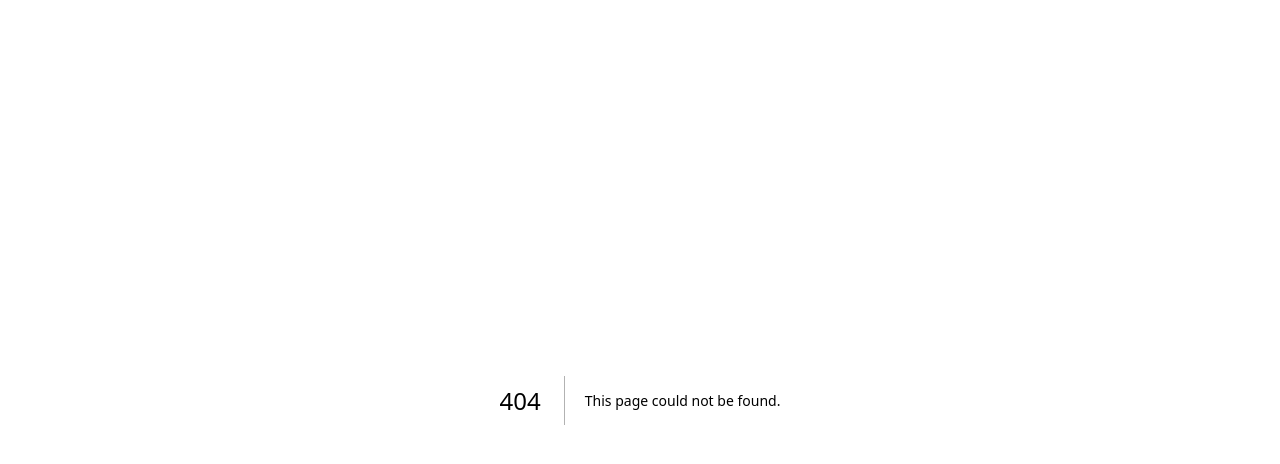
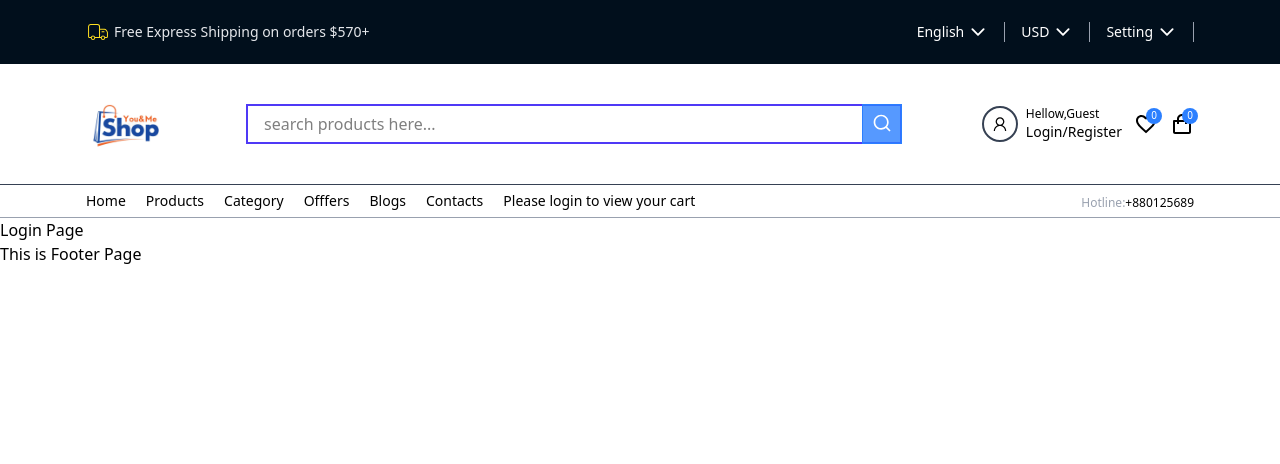
Before and after one commit to Shajadulhaqueemon111/shopping-app-client, a Next.js app: page /singin in a window 1280 px wide. Before the commit this address had no page. Shown: the top 464 px of the page. Built offline with nearby package versions, Linux system fonts and the light colour scheme.

Commit message:
update content

```diff
--- a/package.json
+++ b/package.json
@@ -9,6 +9,7 @@
     "lint": "next lint"
   },
   "dependencies": {
+    "@headlessui/react": "^2.2.0",
     "next": "15.2.1",
     "postcss": "^8.5.3",
     "react": "^19.0.0",
--- a/src/app/layout.tsx
+++ b/src/app/layout.tsx
@@ -1,16 +1,8 @@
 import type { Metadata } from "next";
-import { Geist, Geist_Mono } from "next/font/google";
+
 import "./globals.css";
-
-const geistSans = Geist({
-  variable: "--font-geist-sans",
-  subsets: ["latin"],
-});
-
-const geistMono = Geist_Mono({
-  variable: "--font-geist-mono",
-  subsets: ["latin"],
-});
+import Header from "@/components/header/Header";
+import Footer from "@/components/footer/Footer";
 
 export const metadata: Metadata = {
   title: "Shopping-ecommerce-App",
@@ -24,10 +16,10 @@ export default function RootLayout({
 }>) {
   return (
     <html lang="en">
-      <body
-        className={`${geistSans.variable} ${geistMono.variable} antialiased`}
-      >
+      <body className={` antialiased`}>
+        <Header></Header>
         {children}
+        <Footer></Footer>
       </body>
     </html>
   );
--- a/src/app/page.tsx
+++ b/src/app/page.tsx
@@ -1,10 +1,8 @@
-import Header from "@/components/header/Header";
-
 export default function Home() {
   return (
     <main>
       <div>
-        <Header></Header>
+        <h1>Home Page</h1>
       </div>
     </main>
   );
--- /dev/null
+++ b/src/app/singin/page.tsx
@@ -0,0 +1,11 @@
+import React from "react";
+
+const singInPage = () => {
+  return (
+    <div>
+      <h1>Login Page</h1>
+    </div>
+  );
+};
+
+export default singInPage;
--- /dev/null
+++ b/src/components/SocialLinks/SocialLinks.tsx
@@ -0,0 +1,27 @@
+import Link from "next/link";
+import React from "react";
+import { FaEnvelope, FaFacebook, FaGithub, FaLinkedin } from "react-icons/fa6";
+const linksData = [
+  { icon: <FaGithub></FaGithub>, href: "" },
+  { icon: <FaFacebook />, href: "" },
+  { icon: <FaLinkedin />, href: "" },
+  { icon: <FaEnvelope />, href: "" },
+];
+const SocialLinks = () => {
+  return (
+    <div className="flex items-center justify-around py-2 text-white/50 gap-x-2 ">
+      {linksData?.map((item, index) => (
+        <Link
+          key={index}
+          href={item?.href}
+          target="blank"
+          className="text-white text-2xl border border-white/20 inline-flex p-2 rounded-full  hover:text-sky-500 hover:border-sky-500 duration-200 cursor-pointer"
+        >
+          {item?.icon}
+        </Link>
+      ))}
+    </div>
+  );
+};
+
+export default SocialLinks;
--- /dev/null
+++ b/src/components/footer/Footer.tsx
@@ -0,0 +1,11 @@
+import React from "react";
+
+const Footer = () => {
+  return (
+    <div>
+      <h1>This is Footer Page</h1>
+    </div>
+  );
+};
+
+export default Footer;
--- a/src/components/header/BottomHeader.tsx
+++ b/src/components/header/BottomHeader.tsx
@@ -1,9 +1,32 @@
 import React from "react";
+import Container from "../Container";
+import { navigation } from "@/constants";
+import Link from "next/link";
 
 const BottomHeader = () => {
   return (
-    <div>
-      <h1>Bottom Header</h1>
+    <div className="border-b border-b-gray-400 ">
+      <Container className="flex items-center justify-between py-1">
+        <div className="text-xs md:text-sm font-medium flex items-center gap-2 md:gap-5">
+          {navigation?.map((item) => (
+            <Link
+              key={item?.title}
+              href={item?.href}
+              className="hover:text-blue-500 duration-200"
+            >
+              {item?.title}
+            </Link>
+          ))}
+          <Link href={"/singin"} className="hover:text-blue-500 duration-200">
+            Please login to view your cart
+          </Link>
+        </div>
+        <div>
+          <p className="hidden md:inline-flex text-xs text-gray-400 font-medium">
+            Hotline: <span className="text-black">+880125689</span>
+          </p>
+        </div>
+      </Container>
     </div>
   );
 };
--- /dev/null
+++ b/src/components/header/HeadersIcon.tsx
@@ -0,0 +1,25 @@
+import Link from "next/link";
+import React from "react";
+import { BiShoppingBag } from "react-icons/bi";
+import { MdFavoriteBorder } from "react-icons/md";
+
+const HeadersIcon = () => {
+  return (
+    <div className="flex md:inline-flex items-center justify-center gap-3">
+      <Link href="/favriout" className="text-2xl relative">
+        <MdFavoriteBorder />
+        <span className="absolute -top-1 -right-1 text-[10px] font-medium w-4 h-4 bg-blue-500 text-white rounded-full flex items-center justify-center">
+          0
+        </span>
+      </Link>
+      <Link href="/addtocard" className="text-2xl relative">
+        <BiShoppingBag className="" />
+        <span className="absolute -top-1 -right-1 text-[10px] font-medium w-4 h-4 bg-blue-500 text-white rounded-full flex items-center justify-center">
+          0
+        </span>
+      </Link>
+    </div>
+  );
+};
+
+export default HeadersIcon;
--- a/src/components/header/MiddleHeader.tsx
+++ b/src/components/header/MiddleHeader.tsx
@@ -3,14 +3,32 @@ import Container from "../Container";
 import Image from "next/image";
 import { logo } from "@/assets";
 import SearchInput from "./SearchInput";
+import Link from "next/link";
+import { LiaUser } from "react-icons/lia";
+import HeadersIcon from "./HeadersIcon";
+import MobileNavigation from "./MobileNavigation";
 
 const MIddleHeader = () => {
   return (
     <div className="border-b-[1px] border-b-gray-700">
       <Container className="flex py-5 items-center gap-3 md:gap-6 lg:gap-20 justify-between">
-        <Image height={80} width={80} src={logo} alt="logo" />
+        <Link href="/">
+          <Image height={80} width={80} src={logo} alt="logo" />
+        </Link>
         <SearchInput></SearchInput>
-        <div>Navigation Menue</div>
+        <div className="hidden md:inline-flex items-center gap-3">
+          <Link href="/singin" className="flex items-center gap-2 text-sm">
+            <div className="border-2 border-gray-700 p-1.5 rounded-full text-xl">
+              <LiaUser className="text-xl" />
+            </div>
+            <div>
+              <p className="text-xs">Hellow,Guest</p>
+              <p className="font-medium">Login/Register</p>
+            </div>
+          </Link>
+          <HeadersIcon></HeadersIcon>
+        </div>
+        <MobileNavigation></MobileNavigation>
       </Container>
     </div>
   );
--- /dev/null
+++ b/src/components/header/MobileNavigation.tsx
@@ -0,0 +1,71 @@
+"use client";
+
+import { useState } from "react";
+import { RiMenuFill } from "react-icons/ri";
+import { Dialog, DialogPanel } from "@headlessui/react";
+import { MdClose } from "react-icons/md";
+import { navigation } from "@/constants";
+import Link from "next/link";
+import SocialLinks from "../SocialLinks/SocialLinks";
+
+const MobileNavigation = () => {
+  const [isOpen, setIsOpen] = useState(false);
+
+  const close = () => setIsOpen(false);
+  const open = () => setIsOpen(true);
+
+  return (
+    <>
+      {/* Menu Icon */}
+      <div
+        className="text-2xl md:hidden text-gray-500 hover:text-blue-500 duration-200 cursor-pointer"
+        onClick={open}
+      >
+        <RiMenuFill />
+      </div>
+
+      <Dialog
+        open={isOpen}
+        as="div"
+        className="relative z-10 focus:outline-none"
+        onClose={close}
+      >
+        <div className="fixed inset-0 z-10 w-screen overflow-y-auto">
+          <div className="flex min-h-full items-center justify-center p-4 bg-black/90">
+            <DialogPanel
+              transition
+              className="w-[94%] space-y-4  border border-white rounded-md absolute top-8 m-10 bg-black  p-6 duration-300 "
+            >
+              <div className="flex items-center justify-between">
+                <h3 className="text-white">Navigation Menue</h3>
+                <button
+                  onClick={close}
+                  className="text-white/40 text-2xl hover:text-red-600 duration-300 border border-white/20 rounded-sm hover:border-white/40"
+                >
+                  <MdClose></MdClose>
+                </button>
+              </div>
+              <div className="flex flex-col gap-5 border  p-5">
+                {navigation?.map((item) => (
+                  <Link
+                    key={item?.title}
+                    href={item?.href}
+                    onClick={close}
+                    className="text-white hover:text-sky-400 relative group flex items-center gap-2"
+                  >
+                    <span className="w-2.5 h-2.5 rounded-full border border-white/80 inline-flex group-hover:border-sky-400"></span>
+                    {item?.title}
+                    <span className="absolute w-full h-[1px] bg-white/20 left-0 -bottom-1 group-hover:bg-sky-400 duration-200"></span>
+                  </Link>
+                ))}
+              </div>
+              <SocialLinks></SocialLinks>
+            </DialogPanel>
+          </div>
+        </div>
+      </Dialog>
+    </>
+  );
+};
+
+export default MobileNavigation;
--- a/src/components/header/SearchInput.tsx
+++ b/src/components/header/SearchInput.tsx
@@ -1,6 +1,10 @@
-import React from "react";
+"use client";
+import React, { useState } from "react";
+import { RiCloseLine, RiSearchLine } from "react-icons/ri";
 
 const SearchInput = () => {
+  const [search, setSearch] = useState("");
+  console.log("search", search);
   return (
     <div className="hidden md:inline-flex flex-1 h-10 relative">
       <input
@@ -9,7 +13,18 @@ const SearchInput = () => {
         id=""
         placeholder="search products here..."
         className="h-full w-full border-2 border-indigo-600 px-4 py-2 outline-none"
+        value={search}
+        onChange={(e) => setSearch(e.target.value)}
       />
+      {search && (
+        <RiCloseLine
+          onClick={() => setSearch("")}
+          className="text-xl absolute top-2.5 right-12 text-gray-500 hover:text-red-500 cursor-pointer duration-200"
+        ></RiCloseLine>
+      )}
+      <span className="w-10 h-10 bg-blue-500/80 inline-flex item-center justify-center text-white absolute top-0 right-0 border border-blue-500 hover:bg-blue-600 duration-200 cursor-pointer">
+        <RiSearchLine className="text-xl font-bold mt-2"></RiSearchLine>
+      </span>
     </div>
   );
 };
--- /dev/null
+++ b/src/constants/index.ts
@@ -0,0 +1,8 @@
+export const navigation = [
+  { title: "Home", href: "/" },
+  { title: "Products", href: "/products" },
+  { title: "Category", href: "/category" },
+  { title: "Offfers", href: "/offers" },
+  { title: "Blogs", href: "/blogs" },
+  { title: "Contacts", href: "/contacts" },
+];
```
Also changed, not shown: 1 other file (tests, documents, lock files or other folders).
